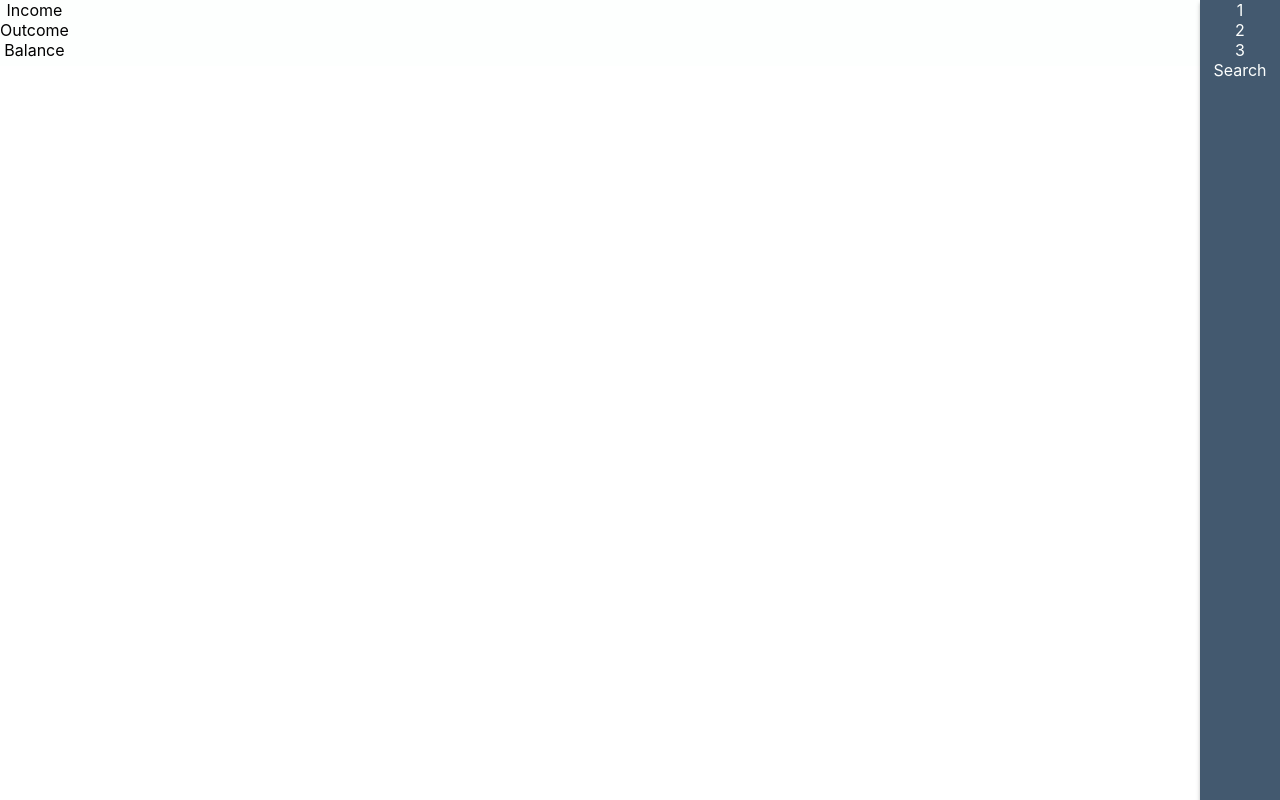
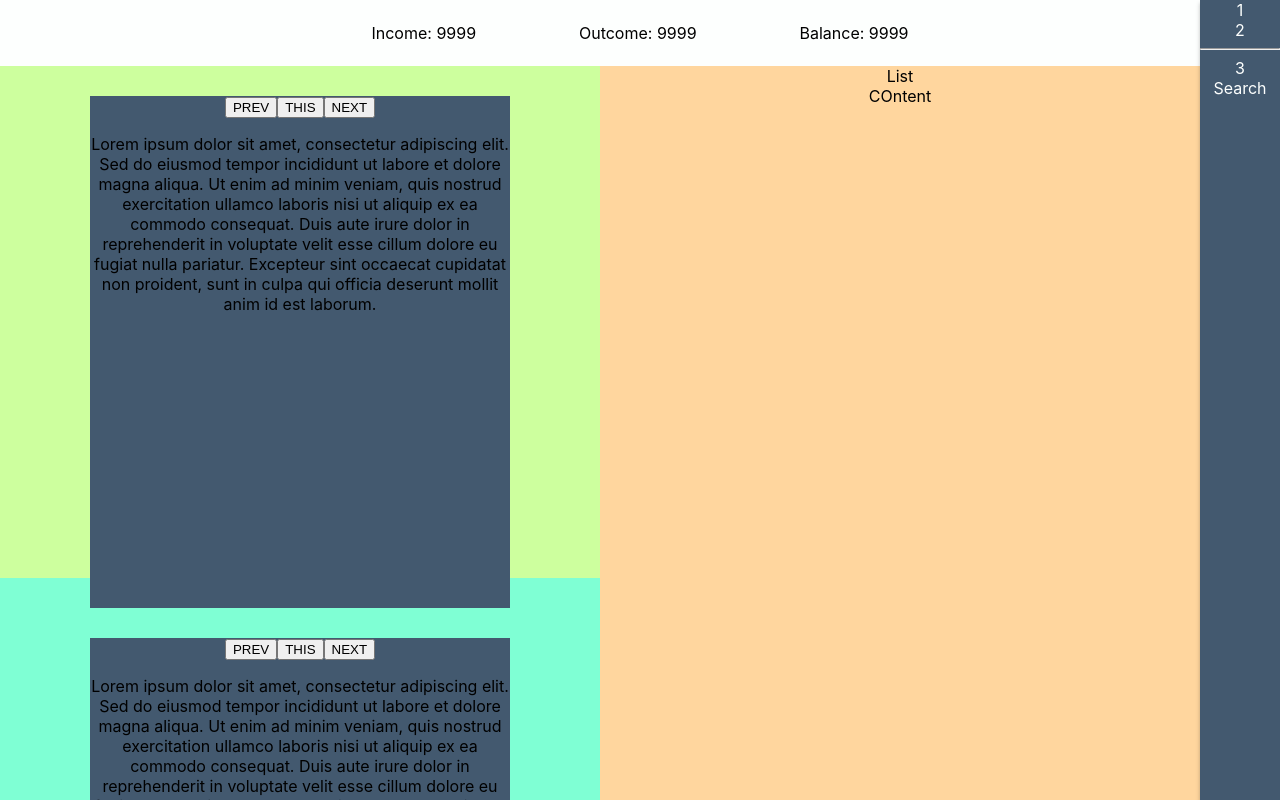
Before and after one commit to AllanPaton/WebFamilyBudget, a React (Create React App) app: page / in a window 1280 px wide. Built offline with nearby package versions, Linux system fonts and the light colour scheme.

Commit message:
Delete unusable and parse base

```diff
--- a/src/App.css
+++ b/src/App.css
@@ -1,4 +1,5 @@
 .App {
+  overflow: clip;
   text-align: center;
 }
 
@@ -19,6 +20,16 @@
   display: flex;
 }
 
+.flex-bar{
+  position: relative;
+  display: flex;
+  align-items: center;
+  justify-content: space-around;
+  width: 50%;
+  margin-left: auto;
+  margin-right: auto;
+}
+
 .list-fixed{
   width: 80px;
   text-align: center;
@@ -30,3 +41,42 @@
   height: 100vh;
   box-shadow: 0 3px 4px 0 rgba(0,0,0, .25);
 }
+
+.main-app-container{
+  background: aquamarine;
+}
+
+.main-app-content{
+  width: 100vw;
+  height: 100vh;
+  display: flex;
+  flex-direction: row;
+}
+
+.flexbox-container{
+  display: flex;
+  flex-direction: column;
+  width: 50vw;
+  height: 100%;
+}
+
+.main-app-leftSlice{
+  margin-top: 66px;
+  margin-left: 0;
+  background: #cdff9e;
+}
+
+.main-app-rightSlice{
+  margin-top: 66px;
+  margin-right: 80px;
+  width: 50vw;
+  background: #ffd69e;
+}
+
+.boldWin{
+  margin-top: 5%;
+  margin-left: 15%;
+  width: 70%;
+  height: 100%;
+  background: #43596F;
+}
--- a/src/App.js
+++ b/src/App.js
@@ -9,6 +9,7 @@ function App() {
 				      <div className="list-fixed"> {/*  Список с функциональными кнопками  */}
 					      <div>1</div>
 					      <div>2</div>
+						  <hr/>
 					      <div>3</div>
 					      <div>Search</div>
 				      </div>
@@ -18,18 +19,45 @@ function App() {
 				      <div className="main-app-container">
 					      <div className="app-header">
 						      <div className="flex-bar">
-							      <div>Income</div>
-							      <div>Outcome</div>
-							      <div>Balance</div>
+							      <div>Income: 9999</div>
+							      <div>Outcome: 9999</div>
+							      <div>Balance: 9999</div>
 						      </div>
 					      </div>
 					      <div className="main-app-content">
 								  <div className="flexbox-container">
 									  <div className="main-app-leftSlice">
+										  <div className="boldWin">
+											  <button>PREV</button>
+											  <button>THIS</button>
+											  <button>NEXT</button>
+											  <div>
+												  <p>Lorem ipsum dolor sit amet, consectetur adipiscing elit. Sed do eiusmod tempor incididunt ut labore et dolore magna aliqua. Ut enim ad minim veniam, quis nostrud exercitation ullamco laboris nisi ut aliquip ex ea commodo consequat. Duis aute irure dolor in reprehenderit in voluptate velit esse cillum dolore eu fugiat nulla pariatur. Excepteur sint occaecat cupidatat non proident, sunt in culpa qui officia deserunt mollit anim id est laborum.</p>
+											  </div>
+										  </div>
+										  <div className="boldWin">
+											  <button>PREV</button>
+											  <button>THIS</button>
+											  <button>NEXT</button>
+											  <div>
+												  <p>Lorem ipsum dolor sit amet, consectetur adipiscing elit. Sed do
+													  eiusmod tempor incididunt ut labore et dolore magna aliqua. Ut
+													  enim ad minim veniam, quis nostrud exercitation ullamco laboris
+													  nisi ut aliquip ex ea commodo consequat. Duis aute irure dolor in
+													  reprehenderit in voluptate velit esse cillum dolore eu fugiat
+													  nulla pariatur. Excepteur sint occaecat cupidatat non proident,
+													  sunt in culpa qui officia deserunt mollit anim id est laborum.</p>
 
 											  </div>
+										  </div>
+									  </div>
+								  </div>
 							  <div className="main-app-rightSlice">
-
+								  <div>List</div>
+								  <div>
+									  <div>
+										  COntent
+									  </div>
 								  </div>
 							  </div>
 						  </div>
```
Lines whose indentation alone changed are shown as unchanged.
